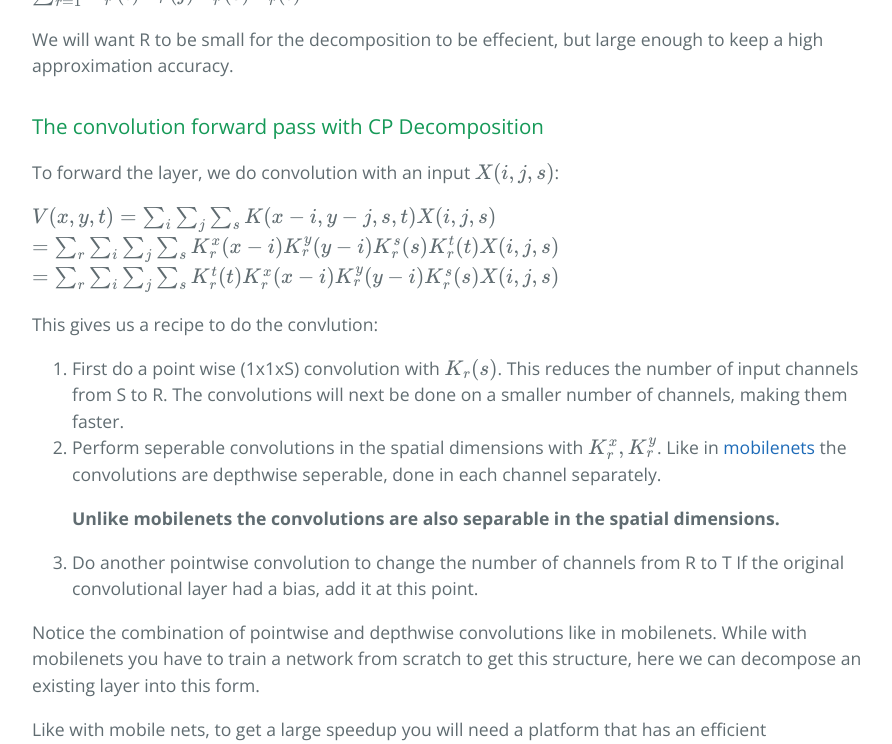
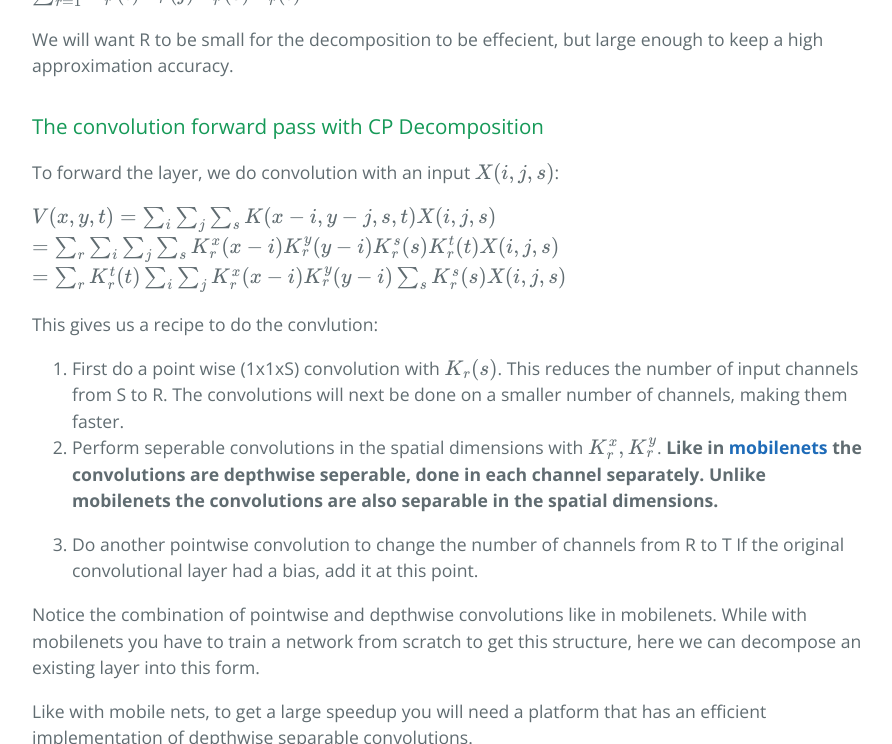
Before and after one commit to jacobgil/jacobgil.github.io, a Jekyll site: the page built from _posts/2018-01-23-tensor-decompositions-deep-neural-networks.md, in a window 1280 px wide and 900 px high, scrolled down 3400 px, cut to the strip 0-744 px from the top of the window. Shown: the whole strip, without its empty margins (192-1084 px from the left). Built offline with Jekyll 4.4.1, drawn with Linux system fonts in a browser that asks for light colours; formulas are drawn with MathJax 3; comment, search, counter and statistics services are not loaded.

```diff
--- a/_posts/2018-01-23-tensor-decompositions-deep-neural-networks.md
+++ b/_posts/2018-01-23-tensor-decompositions-deep-neural-networks.md
@@ -110,7 +110,7 @@ To forward the layer, we do convolution with an input $$ X(i, j, s) $$:
 
 $$ V(x, y, t) = \sum_i \sum_j \sum_sK(x-i, y-j, s, t)X(i, j, s) $$
 $$ = \sum_r\sum_i \sum_j \sum_sK^x_r(x-i)K^y_r(y-i)K^s_r(s)K^t_r(t)X(i, j, s) $$
-$$ = \sum_r\sum_i \sum_j \sum_sK^t_r(t) K^x_r(x-i)K^y_r(y-i)K^s_r(s)X(i, j, s) $$
+$$ = \sum_rK^t_r(t) \sum_i \sum_j K^x_r(x-i)K^y_r(y-i)\sum_sK^s_r(s)X(i, j, s) $$
 
 This gives us a recipe to do the convlution:
 
@@ -118,9 +118,8 @@ This gives us a recipe to do the convlution:
  This reduces the number of input channels from S to R.
  The convolutions will next be done on a smaller number of channels, making them faster.
 2. Perform seperable convolutions in the spatial dimensions with $$ K^x_r,K^y_r $$.
-Like in [mobilenets](https://arxiv.org/abs/1704.04861) the convolutions are depthwise seperable, done in each channel separately.
-
-	**Unlike mobilenets the convolutions are also separable in the spatial dimensions.**
+**Like in [mobilenets](https://arxiv.org/abs/1704.04861) the convolutions are depthwise seperable, done in each channel separately.**
+**Unlike mobilenets the convolutions are also separable in the spatial dimensions.**
 
 3. Do another pointwise convolution to change the number of channels from R to T
 If the original convolutional layer had a bias, add it at this point.
```
